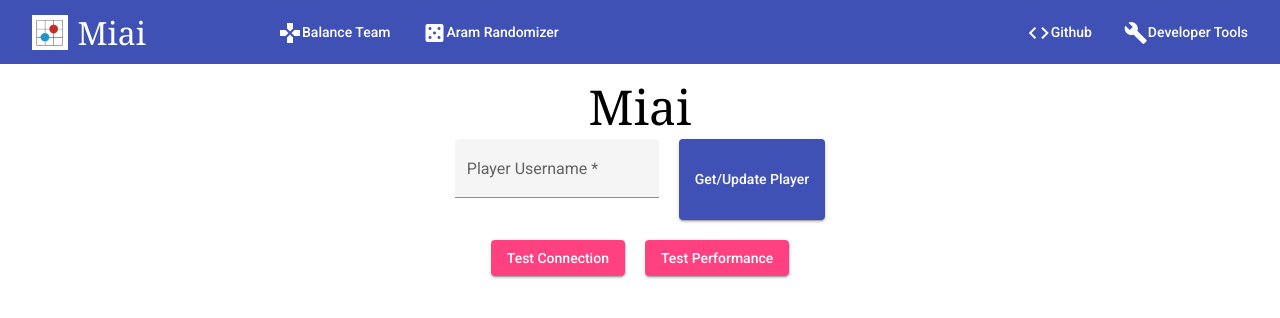
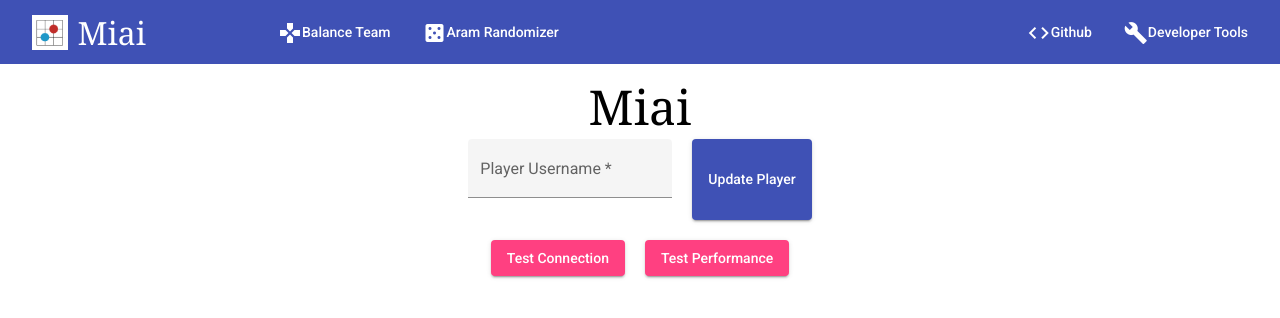
Before and after one commit to kloklee88/miai-website, an Angular app: page /developer-tools in a window 1280 px wide. Shown: the top 318 px of the page. Built offline with nearby package versions, Linux system fonts and the light colour scheme.

Commit message:
Removed other instances of getPlayer

```diff
--- a/src/app/developer-tools/developer-tools.component.html
+++ b/src/app/developer-tools/developer-tools.component.html
@@ -4,7 +4,7 @@
             <mat-label>Player Username</mat-label>
             <input matInput [(ngModel)]="playerName" name="playerName" required>
         </mat-form-field>
-        <button mat-raised-button color="primary" (click)="getPlayer()">Get/Update Player</button>
+        <button mat-raised-button color="primary" (click)="updatePlayer()">Update Player</button>
     </div>
     <div fxLayout="row" fxLayoutGap="20px" fxLayoutAlign="center">
         <button mat-raised-button color="accent" (click)="testConnection()">Test Connection</button>
--- a/src/app/developer-tools/developer-tools.component.ts
+++ b/src/app/developer-tools/developer-tools.component.ts
@@ -18,7 +18,7 @@ export class DeveloperToolsComponent implements OnInit {
   ngOnInit(): void {
   }
 
-  getPlayer() {
+  updatePlayer() {
     this.playerResponse = null;
     if (this.playerName !== undefined) {
       this.miaiService.updatePlayer(this.playerName).subscribe(response => {
```
